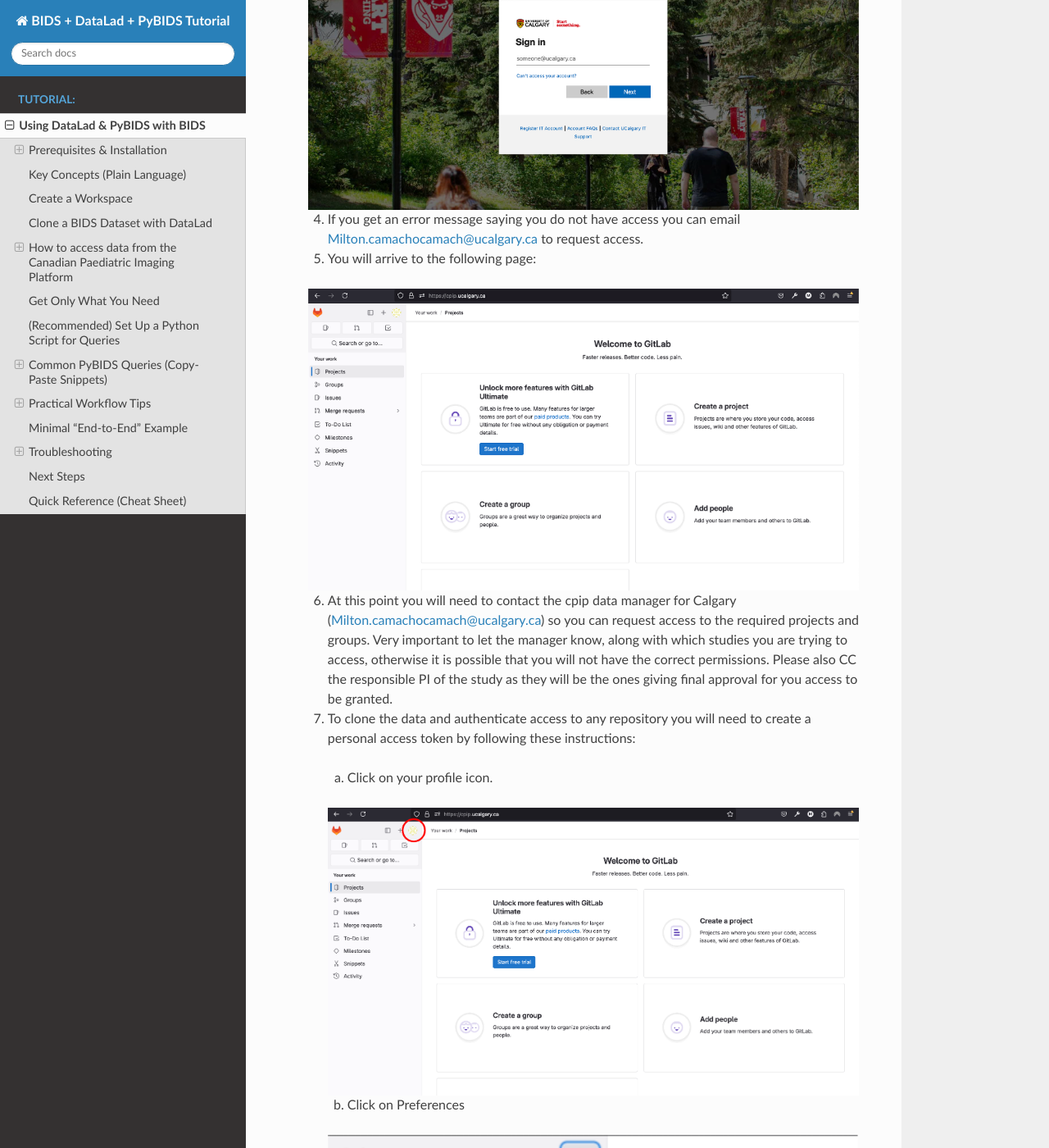
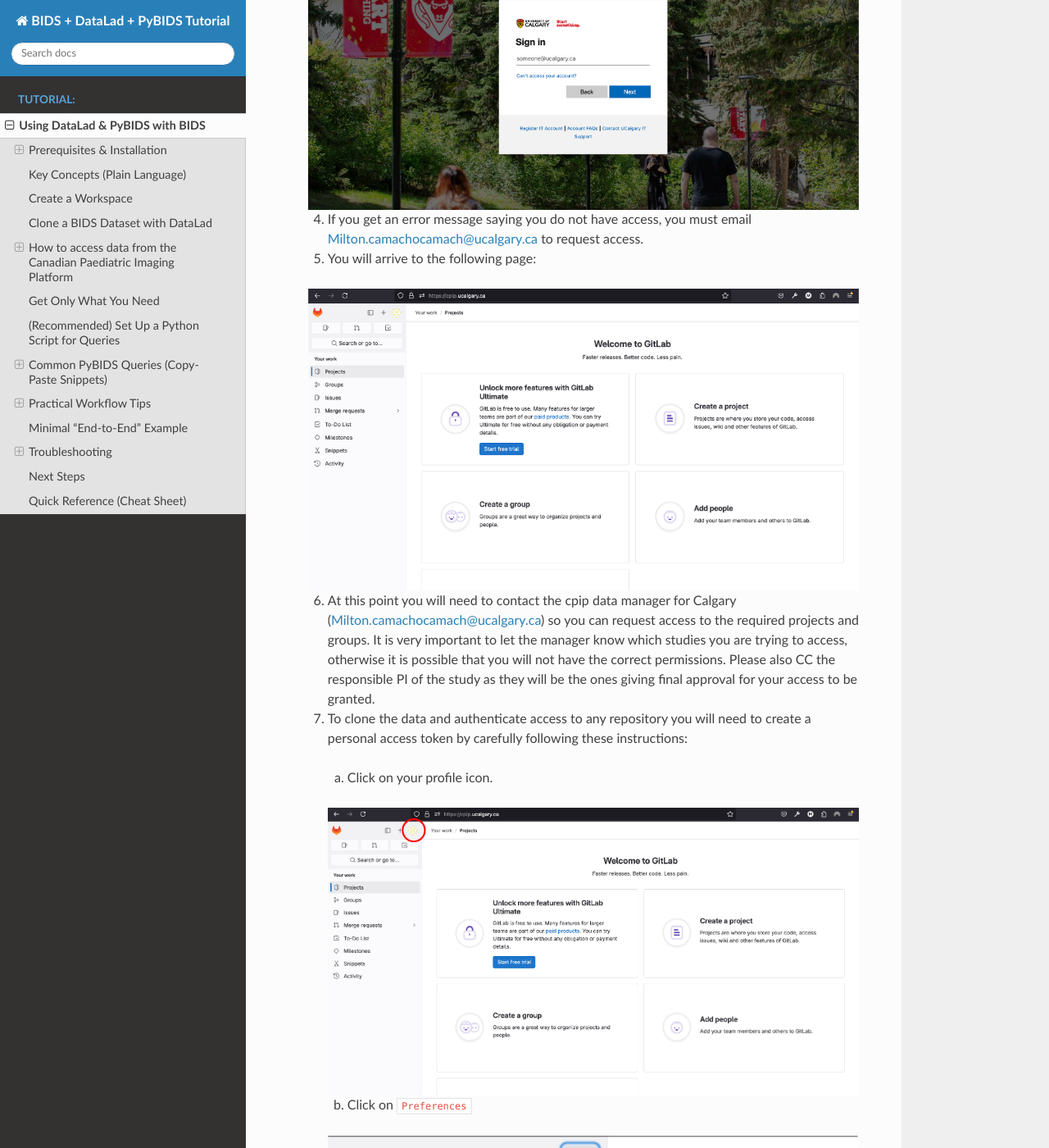
Before and after one commit to miltoncamacho/datalad-training, a Sphinx documentation site: the page built from docs/tutorial.rst, in a window 1280 px wide and 1400 px high, scrolled down 5272 px. Shown: the whole window at 82% size. Built offline with Sphinx 7.4.7 and the Read the Docs theme 3.1.0, drawn with Linux system fonts in a browser that asks for light colours; some of the changed text lies outside the part shown.

Commit message:
update tutorial.rst

```diff
--- a/docs/tutorial.rst
+++ b/docs/tutorial.rst
@@ -175,7 +175,7 @@
       :align: center
 
 
-   4.	If you get an error message saying you do not have access you can email Milton.camachocamach@ucalgary.ca to request access.
+   4.	If you get an error message saying you do not have access, you must email Milton.camachocamach@ucalgary.ca to request access.
 
    5.	You will arrive to the following page:
 
@@ -185,9 +185,9 @@
       :align: center
 
 
-   6. At this point you will need to contact the cpip data manager for Calgary (Milton.camachocamach@ucalgary.ca) so you can request access to the required projects and groups. Very important to let the manager know, along with which studies you are trying to access, otherwise it is possible that you will not have the correct permissions. Please also CC the responsible PI of the study as they will be the ones giving final approval for you access to be granted.
+   6. At this point you will need to contact the cpip data manager for Calgary (Milton.camachocamach@ucalgary.ca) so you can request access to the required projects and groups. It is very important to let the manager know which studies you are trying to access, otherwise it is possible that you will not have the correct permissions. Please also CC the responsible PI of the study as they will be the ones giving final approval for your access to be granted.
 
-   7.	To clone the data and authenticate access to any repository you will need to create a personal access token by following these instructions:
+   7.	To clone the data and authenticate access to any repository you will need to create a personal access token by carefully following these instructions:
 
       a.	Click on your profile icon.
 
@@ -197,7 +197,7 @@
          :align: center
 
 
-      b.	Click on Preferences
+      b.	Click on ``Preferences``
 
       .. image:: img/profile_preferences.png
          :alt: Profile Preferences
@@ -205,7 +205,7 @@
          :align: center
 
 
-      c.	Navigate to the Access Tokens tile and then click on Add new token.
+      c.	Navigate to the Access Tokens tile and then click on ``Add new token``.
 
       .. image:: img/personal_access_token.png
          :alt: Personal Access Token
@@ -221,7 +221,7 @@
          :align: center
 
 
-      e.	You will need to safely store your personal access token right after creation as you will not be able to access it again. (don’t worry too much you can always create a new one if you lose that one)
+      e.	You will need to safely store your personal access token right after creation as you will not be able to access it again. (don’t worry too much, you can always create a new one if you lose that one, but always keep it safe)
 
       .. image:: img/pat_store.png
          :alt: Personal Access Token Store
@@ -299,10 +299,9 @@
          :align: center
 
 
-      d.	Open a terminal in Unix based systems or the CMD in windows (not recommended to use windows). Install the following open Git repository https://gitlab.com/milton.camacho/setup-git-aws.git.
+      d.	Open a terminal in Unix based systems or the CMD in windows (not recommended to use windows). Install the following open Git repository https://gitlab.com/milton.camacho/setup-git-aws.git. This repository will make it easy for you to set up your AWS credentials (``MinIO ``credentials in our case) in your system.
 
-      e.	Navigate into the installed repository (the directory where the previous repository was installed) and follow the *README* instructions in the repository. For convenience, I will attach
-      a screenshot, but the instructions might have changes when you are trying to access the repository.
+      e.	Navigate into the installed repository (the directory where the previous repository was installed) and follow the *README* instructions in the repository. For convenience, I will attach a screenshot, but the instructions might have changes when you are trying to access the repository.
 
       .. image:: img/linux_instructions.png
          :alt: Linux Instructions
```
Also changed, not shown: other parts of docs/tutorial.rst (+8 -8 lines).
